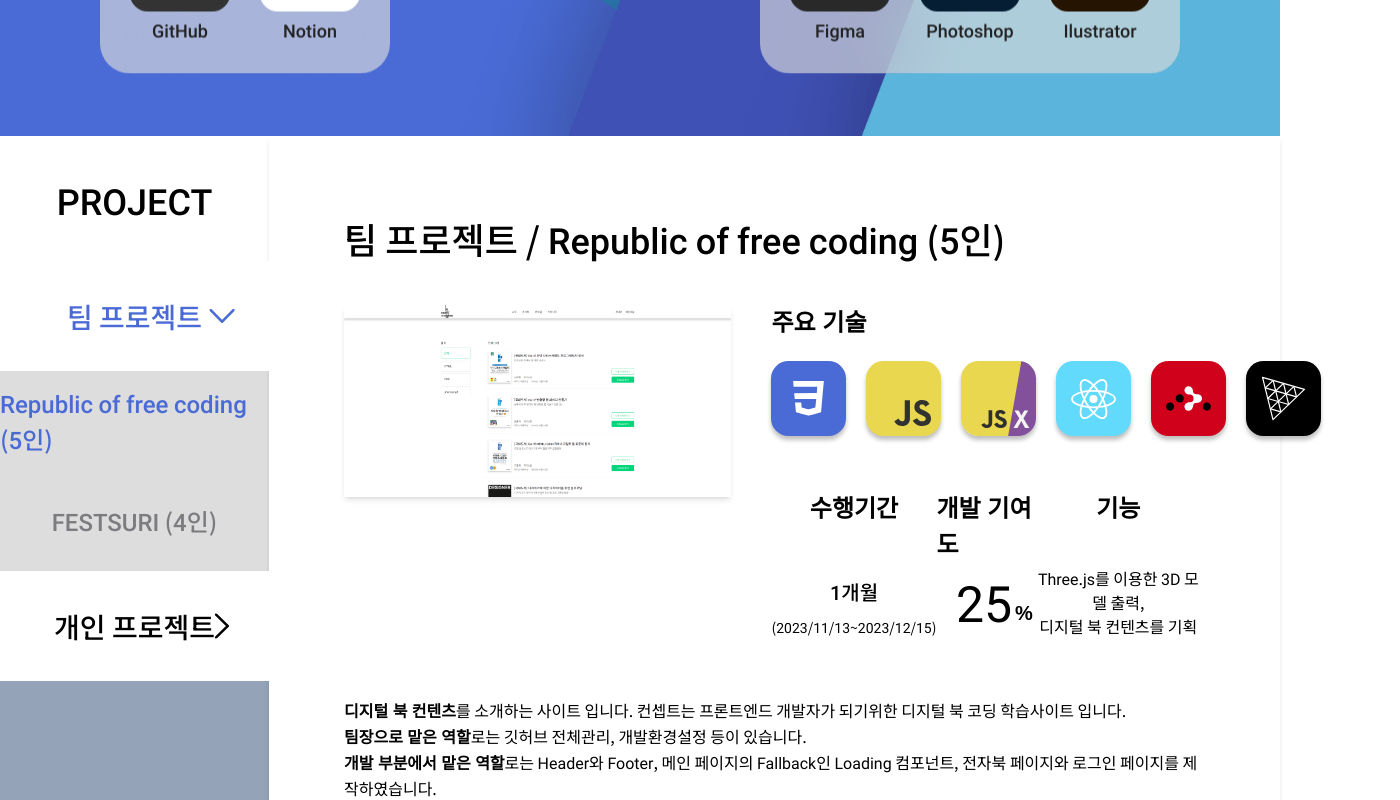
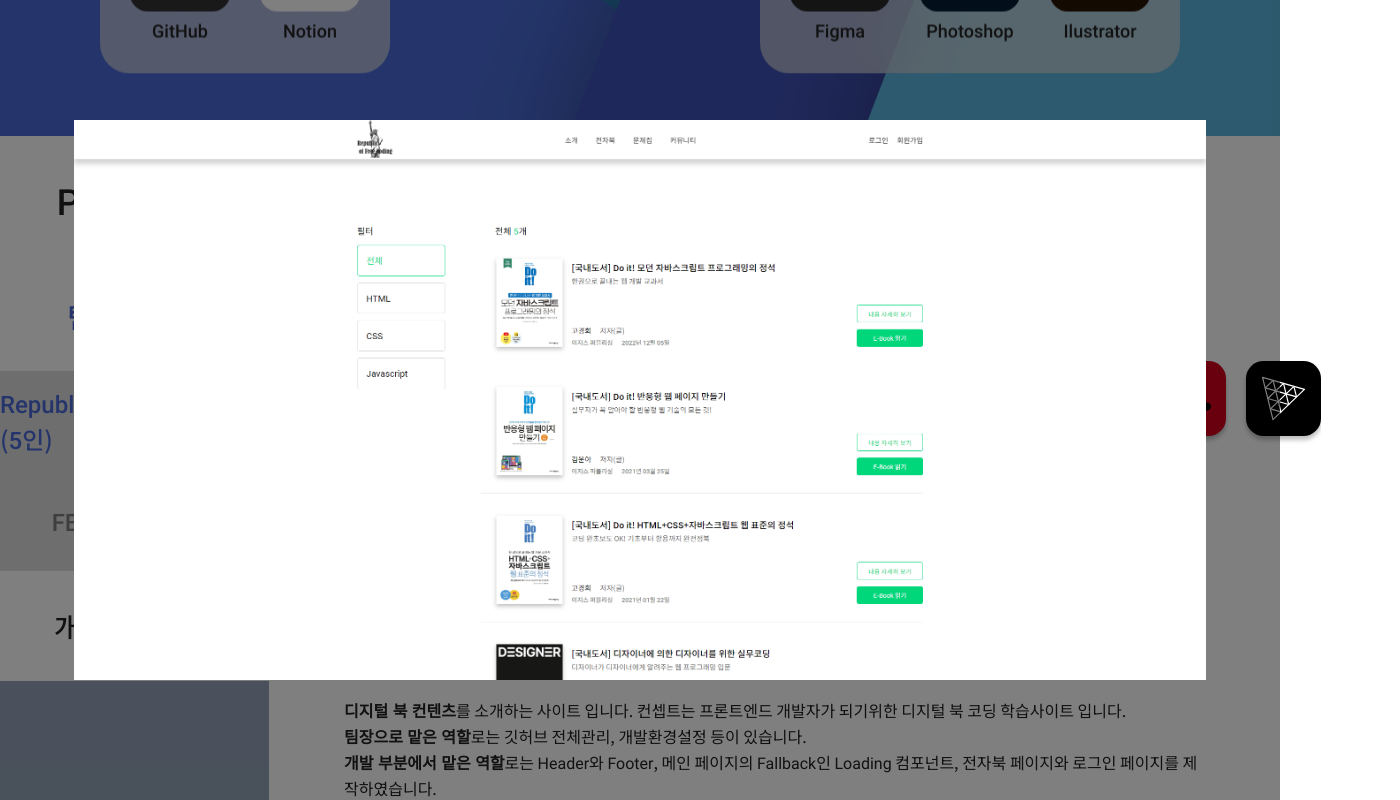
Before and after one commit to wjdgma603/Portfolio, a React (Create React App) app: page / in a window 1280 px wide. Both pictures are taken after a click on the element 537 px from the left and 2664 px from the top of the page. Shown: the part 2264-3064 px from the top of the page, 1400 px wide, since content can reach past the window. Built offline with nearby package versions, Linux system fonts and the light colour scheme; a web font is replaced by a local one.

Commit message:
Portfolio 1.0

```diff
--- a/src/Common.css
+++ b/src/Common.css
@@ -22,8 +22,7 @@
     list-style-type: none;
   }
   a {
-    text-decoration: none;
-    color: black;
+    @apply no-underline TextColor;
   }
 }
 @layer components {
@@ -52,10 +51,16 @@
     @apply text-white dark:text-darkmodeWhite;
   }
   .BgColor {
-    @apply bg-white dark:bg-darkmodeBlack100;
+    @apply bg-white dark:bg-darkmodeBlack200;
+  }
+  .DeepBgColor {
+    @apply bg-white dark:bg-black;
   }
   .RBgColor {
     @apply bg-white dark:bg-darkmodeWhite;
+  }
+  .TabBgColor {
+    @apply bg-white200 dark:bg-darkmodeBlack300;
   }
   .title {
     @apply text-[40px] font-medium tracking-[-2.88px];
@@ -82,7 +87,7 @@
     @apply rounded-[17.5px] w-[100px] h-[100px] flex items-center justify-center;
   }
   .Accordion div {
-    @apply text-[#000] transition500;
+    @apply transition500;
   }
   .Accordion.Active div {
     @apply text-[#4a6bd6];
@@ -91,10 +96,10 @@
     @apply transition-all duration-[650ms] overflow-hidden cursor-pointer;
   }
   .AccordionTab {
-    @apply text-[#000] transition500;
+    @apply transition500;
   }
   .AccordionTab.Active {
-    @apply text-[#4a6bd6];
+    @apply text-[#4a6bd6] dark:text-[#4a6bd6];
   }
   .Accordion + .AccordionItem {
     @apply max-h-[0px];
@@ -103,7 +108,7 @@
     @apply max-h-[500px];
   }
   .Accordion svg {
-    @apply stroke-[#000] translate-y-[-50%] rotate-0 transition500;
+    @apply stroke-[#000] dark:stroke-darkmodeWhite translate-y-[-50%] rotate-0 transition500;
   }
   .Accordion.Active svg {
     @apply stroke-[#4a6bd6] translate-y-[-50%] rotate-90;
--- a/src/Component/Footer/Footer.js
+++ b/src/Component/Footer/Footer.js
@@ -2,8 +2,8 @@
   return (
     <div
       id="Contact"
-      className="w-[100%] h-[768px] relative after:h-[768px] after:block after:absolute after:right-[500px] after:top-[0px] after:border-[5px] after:border-dashed after:border-[#ccc]">
-      <div className="h-[250px] w-[100%] bg-blue100 flex relative justify-center items-center rounded-t-[135px]">
+      className="w-[100%] relative bg-white rounded-t-[135px] overflow-hidden after:h-[100%] after:block after:absolute after:right-[500px] after:top-[0px] after:border-[5px] after:border-dashed after:border-[#ccc]">
+      <div className="h-[250px] w-[100%] bg-blue100 flex relative justify-center items-center">
         <svg
           className="absolute top-[50%] left-[300px] translate-y-[-50%]"
           width="276"
@@ -40,7 +40,7 @@
           </defs>
         </svg>
       </div>
-      <div className="pl-[100px] py-[50px] uppercase relative flex justify-between">
+      <div className="pl-[100px] py-[50px] uppercase relative flex justify-between BgColor TextColor">
         <div className="flex flex-col justify-between gap-y-[100px]">
           <div className="flex gap-x-[100px]">
             <div className="flex text-[24px] gap-x-[40px]">
@@ -87,7 +87,7 @@
           />
         </div>
         <div className="w-[500px] px-[30px] flex flex-col justify-center items-center">
-          <div>
+          <div className="bg-white">
             <img
               className="object-cover"
               src={require("./images/QR.png")}
--- a/src/Component/Project/Project.js
+++ b/src/Component/Project/Project.js
@@ -8,6 +8,12 @@
   });
   function MoveTo(Obj, Idx) {
     setCurrent({ Object: Obj, Index: Idx });
+  }
+  const [isOpen, setIsOpen] = useState(false);
+  if (isOpen) {
+    document.body.style.overflow = "hidden";
+  } else {
+    document.body.style.overflow = "auto";
   }
   useEffect(() => {
     const Accordion = document.querySelectorAll(".Accordion");
@@ -38,15 +44,15 @@
     AccordionTab[0].classList.add("Active");
   }, []);
   return (
-    <section id="Project" className="Section flex bg-slate-400">
-      <article className="flex-1 shadow-md overflow-hidden">
-        <div className="h-[125px] text-[36px] font-medium uppercase bg-white flex items-center justify-center shadow-md">
+    <section id="Project" className="Section relative flex">
+      <article className="flex-1 shadow-md bg-slate-400 dark:bg-darkmodeBlack400 h-[130vh]">
+        <div className="h-[125px] text-[36px] font-medium uppercase DeepBgColor flex items-center justify-center shadow-md TextColor">
           {Info.title}
         </div>
         <div>
           <div
             onClick={() => MoveTo(Info.TeamProject, 2)}
-            className="h-[110px] flex items-center justify-center bg-white relative cursor-pointer Accordion Active">
+            className="h-[110px] flex items-center justify-center BgColor TextColor relative cursor-pointer Accordion Active">
             <div className="text-[28px] font-medium translate500">
               {Info.TeamProject[0]}
             </div>
@@ -63,7 +69,7 @@
                 <div
                   key={Project.id}
                   onClick={() => MoveTo(Info.TeamProject, Project.id)}
-                  className="h-[100px] text-[#3C3C4399] text-[24px] flex items-center justify-center font-medium bg-white200 AccordionTab">
+                  className="h-[100px] text-[#3C3C4399] dark:text-[#ffffff99] text-[24px] flex items-center justify-center font-medium TabBgColor AccordionTab">
                   {Project.ProjectName} ({Project.Member}인)
                 </div>
               ))}
@@ -71,8 +77,8 @@
         </div>
         <div>
           <div
-            onClick={() => MoveTo(Info.PersonalProject, 1)}
-            className="h-[110px] flex items-center justify-center bg-white relative cursor-pointer Accordion">
+            onClick={() => MoveTo(Info.PersonalProject, 2)}
+            className="h-[110px] flex items-center justify-center BgColor TextColor relative cursor-pointer Accordion">
             <div className="text-[28px] font-medium translate500">
               {Info.PersonalProject[0]}
             </div>
@@ -89,14 +95,14 @@
                 <div
                   key={Project.id}
                   onClick={() => MoveTo(Info.PersonalProject, Project.id)}
-                  className="h-[100px] text-[#3C3C4399] text-[24px] flex items-center justify-center font-medium bg-white200 overflow-hidden AccordionTab">
+                  className="h-[100px] text-[#3C3C4399] dark:text-[#ffffff99] text-[24px] flex items-center justify-center font-medium TabBgColor overflow-hidden AccordionTab">
                   {Project.ProjectName}
                 </div>
               ))}
           </div>
         </div>
       </article>
-      <article className="flex-[3.2] bg-white shadow-md p-[75px]">
+      <article className="flex-[3.2] h-[120vh] BgColor TextColor p-[75px]">
         <div className="text-[36px] font-medium pb-[40px]">
           {current.Object[0]}&nbsp;&#47;&nbsp;
           {current.Object[current.Index].ProjectName}
@@ -104,7 +110,9 @@
             ` (${current.Object[current.Index].Member}인)`}
         </div>
         <div className="relative">
-          <div className="absolute w-[45%] max-h-[50%] transition-all duration-[1500ms] z-[10] hover:w-[100%]">
+          <div
+            className="absolute w-[45%] max-h-[50%] cursor-pointer"
+            onClick={() => setIsOpen(!isOpen)}>
             <img
               className="object-cover shadow-md"
               src={require(`./images/${
@@ -128,7 +136,7 @@
                   <div className="text-[24px] font-bold">수행기간</div>
                   <div className="flex flex-col items-center">
                     <div className="text-[20px] font-medium">
-                      {current.Object[current.Index].ProjectDate[1]}개월
+                      {current.Object[current.Index].ProjectDate[1]}
                     </div>
                     <div className="text-[14px] mt-[10px]">
                       &#40;{current.Object[current.Index].ProjectDate[0]}&#41;
@@ -163,7 +171,7 @@
                 {current.Object[current.Index].Link.MoreView && (
                   <div>
                     <a
-                      className="relative h-[60px] w-[200px] bg-slate-200 rounded-[30px] block flex justify-center items-center shadow-md"
+                      className="relative h-[60px] w-[200px] bg-slate-200 text-black dark:text-black rounded-[30px] flex justify-center items-center shadow-md"
                       href={current.Object[current.Index].Link.MoreView}
                       target="blank">
                       <div className="flex items-center gap-x-[10px]">
@@ -189,7 +197,7 @@
                 {current.Object[current.Index].Link.GitHub && (
                   <div>
                     <a
-                      className="relative h-[60px] w-[170px] bg-[#333] rounded-[30px] block flex justify-center items-center shadow-md"
+                      className="relative h-[60px] w-[170px] bg-[#333] rounded-[30px] flex justify-center items-center shadow-md"
                       href={current.Object[current.Index].Link.GitHub}
                       target="blank">
                       <div className="flex items-center gap-x-[10px]">
@@ -215,6 +223,19 @@
           </div>
         </div>
       </article>
+      <article
+        className="fixed top-0 left-0 bg-[#00000080] z-20 w-[100%] h-[100%] items-center justify-center cursor-pointer"
+        onClick={() => setIsOpen(!isOpen)}
+        style={{ display: isOpen ? "flex" : "none" }}>
+        <div className="h-[70%] w=[100%]">
+          <img
+            className="h-[100%] object-cover"
+            src={require(`./images/${
+              current.Object[current.Index].ImgName
+            }.png`)}
+          />
+        </div>
+      </article>
     </section>
   );
 };
```
Also changed, not shown: src/Common/Json/Info.json, src/Component/Project/images/GwangjuCC.png (added).
